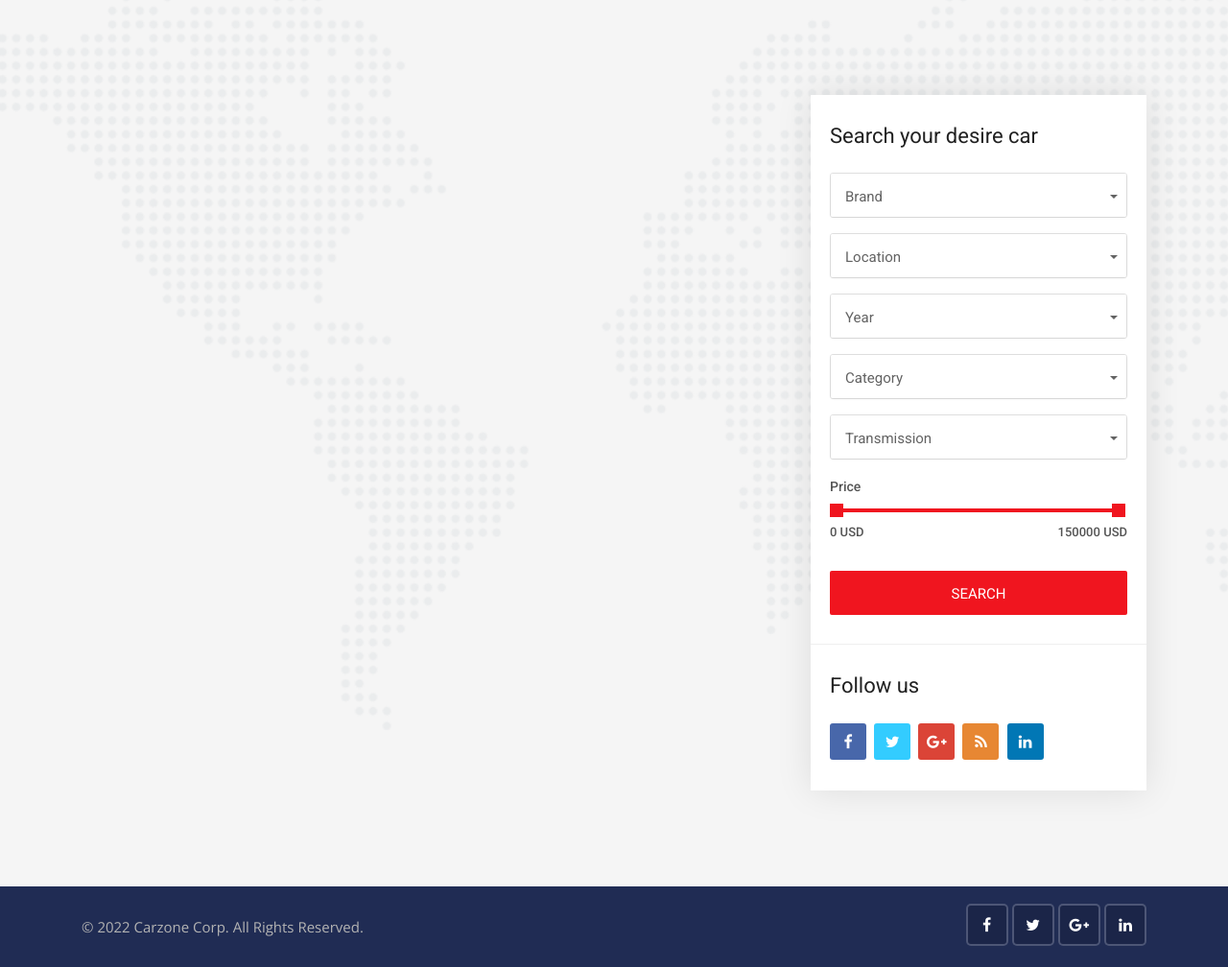
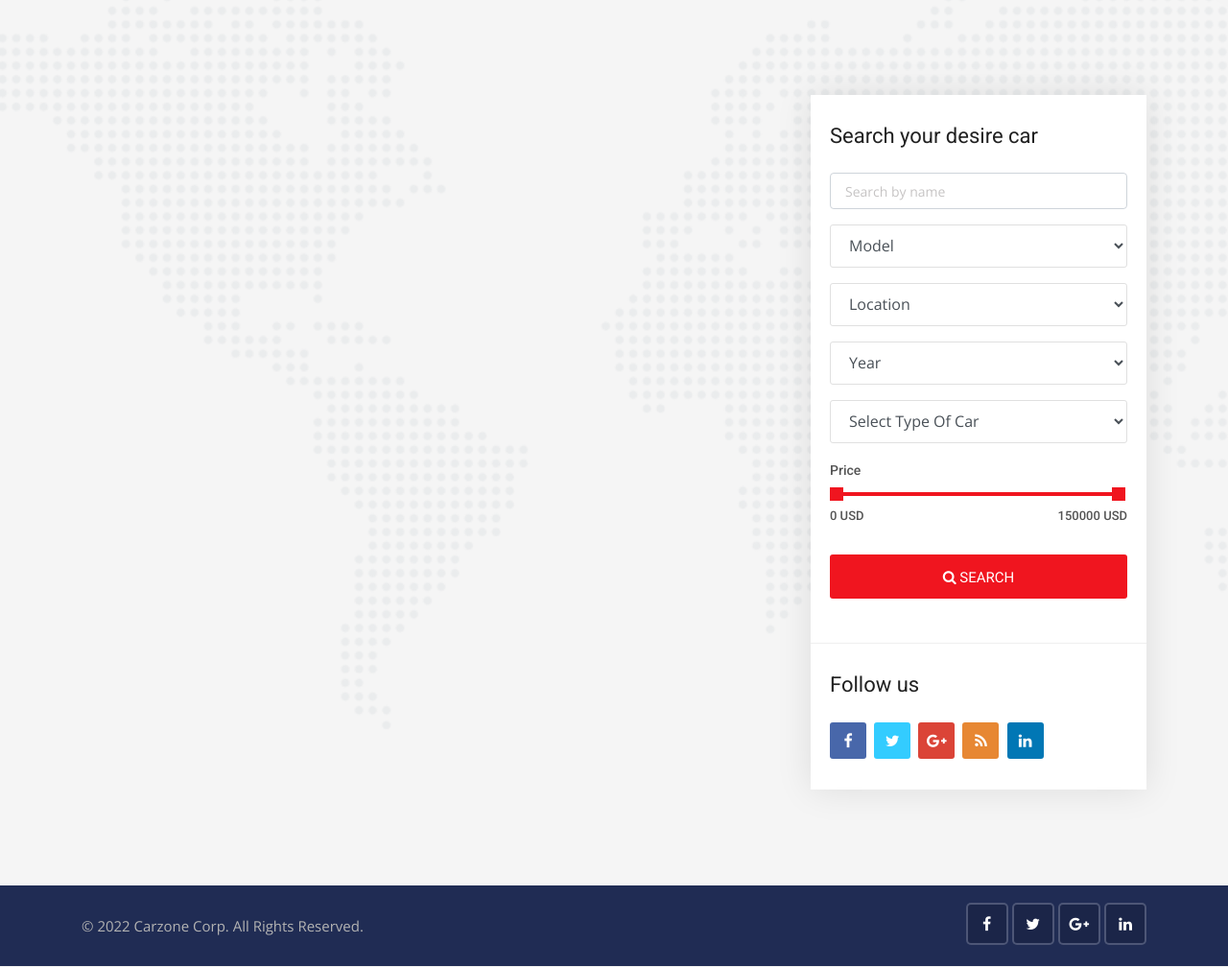
Before and after one commit to aruneshkumar324/carzone-project, a Django app: page /cars/ in a window 1280 px wide. Shown: the part 361-1369 px from the top of the page at 96% size. Run offline with Django 3.2, Linux system fonts and the light colour scheme; data that the repository does not hold is empty; some libraries are stand-ins or nearby versions.

Commit message:
9.3 : Search functionality complete

```diff
--- a/cars/views.py
+++ b/cars/views.py
@@ -6,10 +6,25 @@ from django.core.paginator import EmptyPage, PageNotAnInteger, Paginator
 # Create your views here.
 def cars(request):
     cars = Car.objects.order_by('-created_date')
-    paginator = Paginator(cars, 1)
+    paginator = Paginator(cars, 3)
     page = request.GET.get('page')
     paged_cars = paginator.get_page(page)
-    return render(request, 'cars/cars.html', {"cars": paged_cars})
+
+    model_fields = Car.objects.values_list('model', flat=True).distinct()
+    location_field = Car.objects.values_list('city', flat=True).distinct()
+    year_field = Car.objects.values_list('year', flat=True).distinct()
+    body_style_field = Car.objects.values_list('body_style', flat=True).distinct()
+
+
+    data = {
+        "cars": paged_cars,
+        "model_fields": model_fields,
+        "location_field": location_field,
+        "year_field": year_field,
+        "body_style_field": body_style_field,
+    }
+
+    return render(request, 'cars/cars.html', data)
 
 
 def car_detail(request, id):
@@ -20,12 +35,56 @@ def car_detail(request, id):
 def search(request):
     cars = Car.objects.order_by('-created_date')
 
+    model_fields = Car.objects.values_list('model', flat=True).distinct()
+    location_field = Car.objects.values_list('city', flat=True).distinct()
+    year_field = Car.objects.values_list('year', flat=True).distinct()
+    body_style_field = Car.objects.values_list('body_style', flat=True).distinct()
+    transmission_fields = Car.objects.values_list('transmission', flat=True).distinct()
+
+    # SEARCH BY ANY KEY FROM DESCRIPTION
     if 'keyword' in request.GET:
         keyword = request.GET['keyword']
         if keyword:
             cars = cars.filter(description__icontains=keyword)
 
+    # SORT BY MODEL
+    if 'model' in request.GET:
+        model = request.GET['model']
+        if model:
+            cars = cars.filter(model__iexact=model)
+
+    # SORT BY CITY
+    if 'city' in request.GET:
+        city = request.GET['city']
+        if city:
+            cars = cars.filter(city__iexact=city)
+
+    # SORT BY YEAR
+    if 'year' in request.GET:
+        year = request.GET['year']
+        if year:
+            cars = cars.filter(year__iexact=year)
+
+    # SORT BY BODY STYLE
+    if 'body_style' in request.GET:
+        body_style = request.GET['body_style']
+        if body_style:
+            cars = cars.filter(body_style=body_style)
+
+    # SORT BY PRICE
+    if 'min_price' in request.GET:
+        min_price = request.GET['min_price']
+        max_price = request.GET['max_price']
+        if min_price:
+            cars = cars.filter(price__gte=min_price, price__lte=max_price)
+
+
     data = {
-        "cars": cars
+        "cars": cars,
+        "model_fields": model_fields,
+        "location_field": location_field,
+        "year_field": year_field,
+        "body_style_field": body_style_field,
+        "transmission_fields": transmission_fields,
     }
     return render(request, 'cars/search.html', data)
--- a/templates/cars/cars.html
+++ b/templates/cars/cars.html
@@ -144,64 +144,58 @@
                     <!-- Advanced search start -->
                     <div class="widget advanced-search2">
                         <h3 class="sidebar-title">Search your desire car</h3>
-                        <form method="GET">
+
+                       <form action="{% url 'search' %}" method="">
                 <div class="form-group">
-                                <select class="selectpicker search-fields" name="brand">
-                                    <option>Brand</option>
-                                    <option>Any</option>
-                                    <option>New</option>
-                                    <option>Semi-New</option>
-                                    <option>Damaged</option>
-                                    <option>Used</option>
+                    <input type="text" name="keyword" placeholder="Search by name" class="form-control">
+                </div>
+
+                <div class="form-group">
+                    <select class="form-control search-fields" name="model">
+                        <option selected="true" disabled="disabled">Model</option>
+
+                        {% for model in model_fields %}
+                            <option value={{model}}>{{ model }}</option>
+                        {% endfor %}
                     </select>
                 </div>
+
                 <div class="form-group">
-                                <select class="selectpicker search-fields" name="location">
-                                    <option>Location</option>
-                                    <option>United States</option>
-                                    <option>United Kingdom</option>
-                                    <option>American Samoa</option>
-                                    <option>Belgium</option>
-                                    <option>Cameroon</option>
-                                    <option>Canada</option>
+                    <select class="form-control search-fields" name="city">
+                        <option selected="true" disabled="disabled">Location</option>
+                        {% for city in location_field %}
+                            <option value={{ city }}>{{ city }}</option>
+                        {% endfor %}
                     </select>
                 </div>
+
                 <div class="form-group">
-                                <select class="selectpicker search-fields" name="year">
-                                    <option>Year</option>
-                                    <option>2016</option>
-                                    <option>2017</option>
-                                    <option>2018</option>
-                                    <option>2019</option>
-                                    <option>2020</option>
+                    <select class="form-control search-fields" name="year">
+                        <option selected="true" disabled="disabled">Year</option>
+                        {% for year in year_field %}
+                            <option value={{ year }}>{{ year }}</option>
+                        {% endfor %}
                     </select>
                 </div>
+
                 <div class="form-group">
-                                <select class="selectpicker search-fields" name="category">
-                                    <option>Category</option>
-                                    <option>Luxury Car</option>
-                                    <option>Pickup Truck</option>
-                                    <option>Minivan</option>
-                                    <option>Truck</option>
-                                    <option>Sports Car</option>
-                                    <option>Wagon</option>
+                    <select class="form-control search-fields" name="body_style">
+                        <option selected="true" disabled="disabled">Select Type Of Car</option>
+                        {% for body_style in body_style_field %}
+                            <option value={{ body_style }}>{{ body_style }}</option>
+                        {% endfor %}
                     </select>
                 </div>
-                            <div class="form-group">
-                                <select class="selectpicker search-fields" name="transmission">
-                                    <option>Transmission</option>
-                                    <option>Automatic</option>
-                                    <option>Manual</option>
-                                    <option>Tiptronic</option>
-                                </select>
-                            </div>
+
                 <div class="range-slider clearfix">
                                 <label>Price</label>
                                 <div data-min="0" data-max="150000"  data-min-name="min_price" data-max-name="max_price" data-unit="USD" class="range-slider-ui ui-slider" aria-disabled="false"></div>
                                 <div class="clearfix"></div>
                             </div>
-                            <div class="form-group mb-0">
-                                <button class="search-button btn">Search</button>
+                <div class="form-group">
+                    <button class="btn btn-block button-theme btn-md">
+                        <i class="fa fa-search"></i> Search
+                    </button>
                 </div>
             </form>
                     </div>
```
Also changed, not shown: pages/views.py (+15 -1 lines), templates/cars/search.html (+26 -32 lines), templates/pages/home.html (+27 -33 lines). Lines whose indentation alone changed are shown as unchanged.
